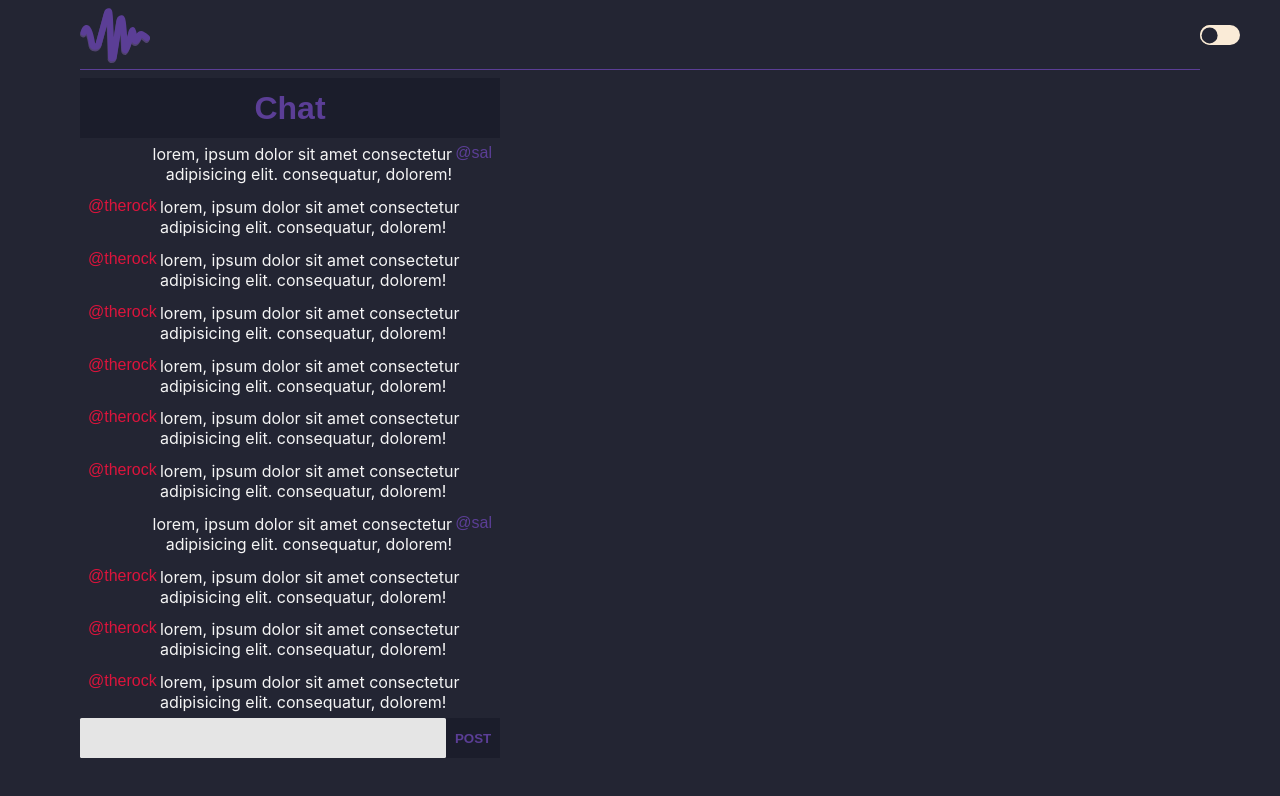
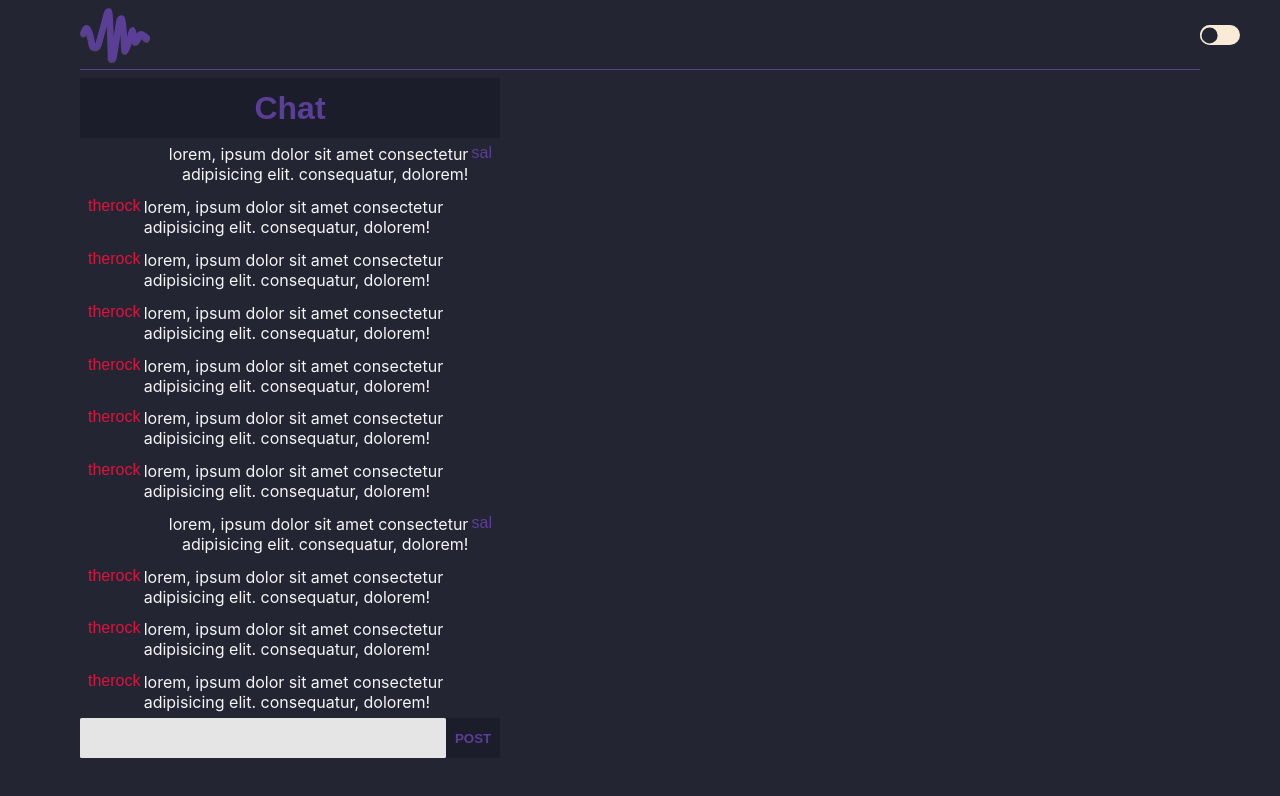
Before and after one commit to ngakana/mzansi-waya, a React (Create React App) app: page / in a window 1280 px wide. Shown: the top 796 px of the page. Built offline with nearby package versions, Linux system fonts and the light colour scheme.

Commit message:
🔥 delete '@' tags

```diff
--- a/src/components/ChatMessageList.jsx
+++ b/src/components/ChatMessageList.jsx
@@ -5,22 +5,22 @@ function ChatMessageList() {
 
     return(
         <ul className="message-list">
-            <ChatMessage user={"@sal"} byUser={true} />
-            <ChatMessage user={"@therock"} byUser={false} />
-            <ChatMessage user={"@therock"} byUser={false} />
-            <ChatMessage user={"@therock"} byUser={false} />
-            <ChatMessage user={"@therock"} byUser={false} />
-            <ChatMessage user={"@therock"} byUser={false} />
-            <ChatMessage user={"@therock"} byUser={false} />
-            <ChatMessage user={"@sal"} byUser={true} />
-            <ChatMessage user={"@therock"} byUser={false} />
-            <ChatMessage user={"@therock"} byUser={false} />
-            <ChatMessage user={"@therock"} byUser={false} />
-            <ChatMessage user={"@therock"} byUser={false} />
-            <ChatMessage user={"@therock"} byUser={false} />
-            <ChatMessage user={"@sal"} byUser={true} />
-            <ChatMessage user={"@therock"} byUser={false} />
-            <ChatMessage user={"@therock"} byUser={false} />
+            <ChatMessage user={"sal"} byUser={true} />
+            <ChatMessage user={"therock"} byUser={false} />
+            <ChatMessage user={"therock"} byUser={false} />
+            <ChatMessage user={"therock"} byUser={false} />
+            <ChatMessage user={"therock"} byUser={false} />
+            <ChatMessage user={"therock"} byUser={false} />
+            <ChatMessage user={"therock"} byUser={false} />
+            <ChatMessage user={"sal"} byUser={true} />
+            <ChatMessage user={"therock"} byUser={false} />
+            <ChatMessage user={"therock"} byUser={false} />
+            <ChatMessage user={"therock"} byUser={false} />
+            <ChatMessage user={"therock"} byUser={false} />
+            <ChatMessage user={"therock"} byUser={false} />
+            <ChatMessage user={"sal"} byUser={true} />
+            <ChatMessage user={"therock"} byUser={false} />
+            <ChatMessage user={"therock"} byUser={false} />
         </ul>
     );
 }
```
